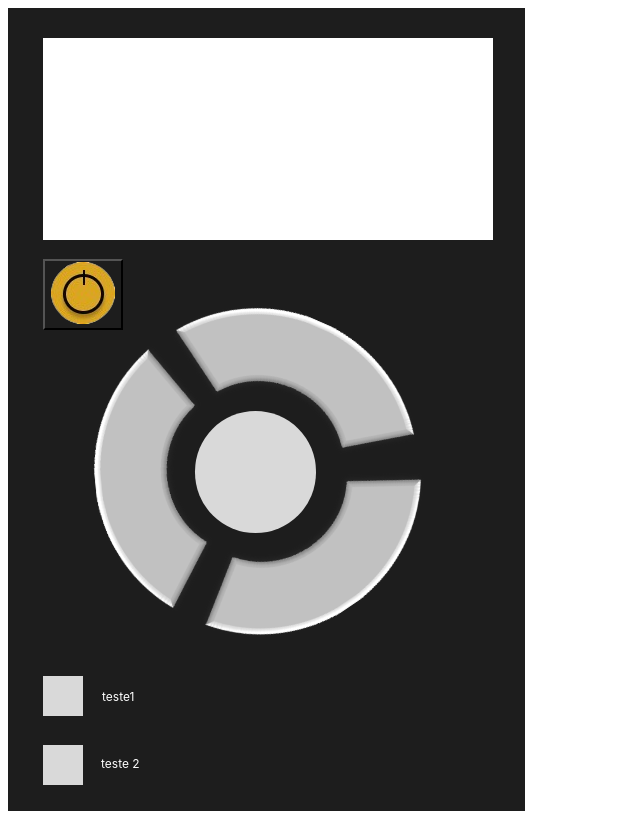
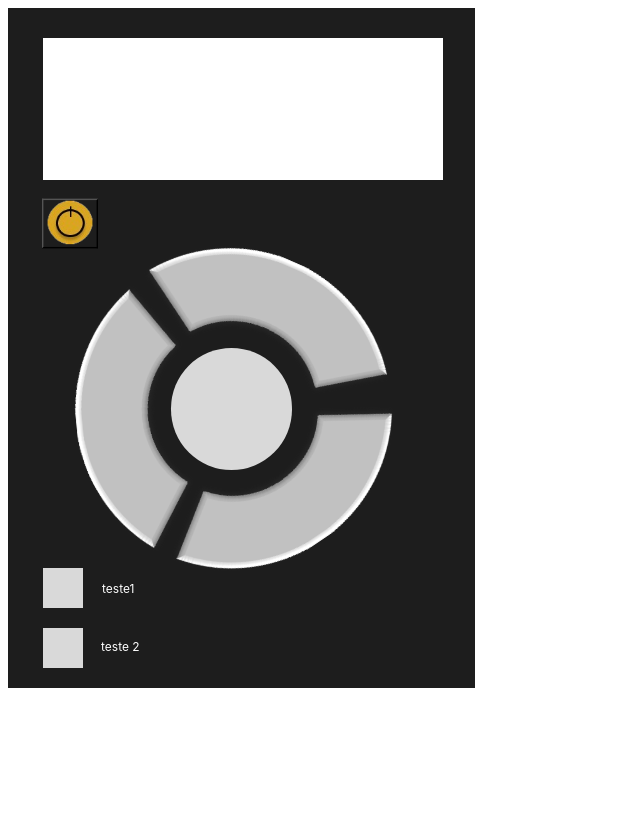
Before and after one commit to suzane-py/extensao-chrome, a browser extension: page index.html in a window 1280 px wide. Shown: the whole page, without its empty margins (0-640 px from the left). Drawn offline with Linux system fonts and the light colour scheme.

Commit message:
interface v3.0
menor

```diff
--- a/index.html
+++ b/index.html
@@ -22,8 +22,8 @@
             <div class="Rectangle3"></div>
             <div class="Teste2">teste 2<br/></div>
         </div>
-        <a href="#" onclick="" class="BotaoPrata BotaoPrata11"><img src="imgs/botao prata 1 (1).png" alt="Button 11" /></a>
-        <a href="#" onclick="" class="BotaoPrata BotaoPrata13"><img src="imgs/botao prata 1 (1).png" alt="Button 13" /></a>
+        <a href="#" onclick="" class="BotaoPrata BotaoPrata11" title="Imagen para texto"><img src="imgs/botao prata 1 (1).png" alt="Button 11" /></a>
+        <a href="#" onclick="" class="BotaoPrata BotaoPrata13" title="Altera fontes"><img src="imgs/botao prata 1 (1).png" alt="Button 13" /></a>
         <a href="#" onclick="" class="BotaoPrata BotaoPrata12"><img src="imgs/botao prata 1 (1).png" alt="Button 12" /></a>
     </div>
 </body>
--- a/style.css
+++ b/style.css
@@ -1,13 +1,14 @@
 .Section1 {
-    width: 517px;
-    height: 803px;
+    width: 467px;
+    height: 680px;
     background: #1D1D1D;
     position: relative;
+
 }
 
 .Rectangle1 {
-    width: 450px;
-    height: 202px;
+    width: 400px;
+    height: 142px;
     left: 35px;
     top: 30px;
     position: absolute;
@@ -18,8 +19,8 @@
 .Ellipse1 {
     width: 121px;
     height: 122px;
-    left: 187px;
-    top: 403px;
+    left: 163px;
+    top: 340px;
     position: absolute;
     background: #D9D9D9;
     border-radius: 9999px;
@@ -28,13 +29,14 @@
 .Group1 {
     width: 64px;
     height: 62px;
-    left: 35px;
-    top: 251px;
+    left: 22px;
+    top: 180px;
     position: absolute;
 }
 .bt{
     cursor: pointer;
     background-color: #1D1D1D;
+    scale: 0.7;
 }
 
 .Ellipse2 {
@@ -74,7 +76,7 @@
     width: 353px;
     height: 40px;
     left: 35px;
-    top: 668px;
+    top: 560px;
     position: absolute;
 }
 
@@ -105,7 +107,7 @@
     width: 280px;
     height: 40px;
     left: 35px;
-    top: 737px;
+    top: 620px;
     position: absolute;
 }
 
@@ -146,8 +148,8 @@
 .BotaoPrata11 {
     width: 373px;
     height: 182.51px;
-    left: 177.02px;
-    top: 160px;
+    left: 150.02px;
+    top: 100px;
     transform: rotate(23.58deg);
     transform-origin: 0 0;
 }
@@ -155,8 +157,7 @@
 .BotaoPrata13 {
     width: 373px;
     height: 163px;
-    left: 19.07px;
-    top: 670.93px;
+    top: 610.93px;
     transform: rotate(-95.53deg);
     transform-origin: 0 0;
 }
@@ -164,8 +165,8 @@
 .BotaoPrata12 {
     width: 373px;
     height: 163px;
-    left: 545.32px;
-    top: 566.06px;
+    left: 516.32px;
+    top: 500.06px;
     transform: rotate(145.95deg);
     transform-origin: 0 0;
 
```
